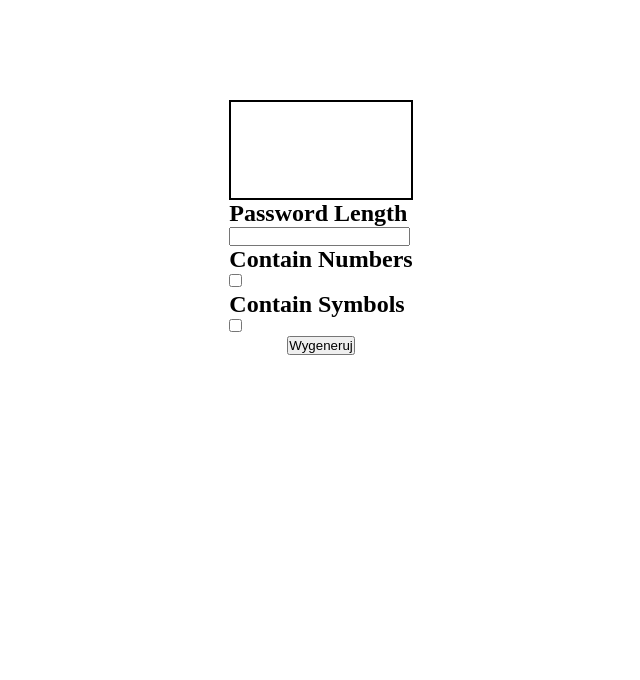
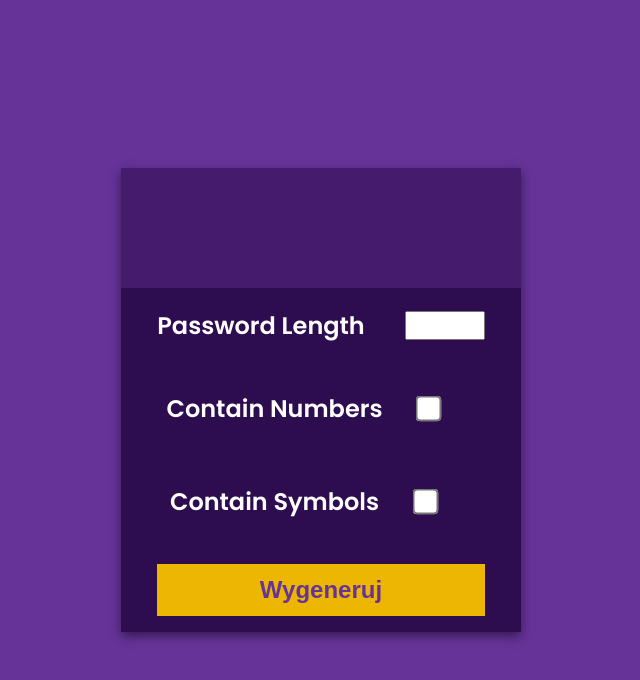
Before and after one commit to uhcats/Password-Generator-Javascript, a plain HTML site: page index.html in a window 1280 px wide. Shown: the whole page, without its empty margins (319-959 px from the left). Drawn offline with Linux system fonts and the light colour scheme.

Commit message:
Add some styles

```diff
--- a/index.html
+++ b/index.html
@@ -11,16 +11,24 @@
 
 <body>
   <div class='box'>
+    <div id='text' class='text'></div>
+
     <label>
-      <div id='text'></div>
-      <h2>Password Length</h2>
-      <input type='number' id='lengthNumber'>
-      <h2>Contain Numbers</h2>
-      <input type='checkbox' id='containNumber'>
-      <h2>Contain Symbols</h2>
-      <input type='checkbox' id='containSymbols'>
+      <div class='password'>
+        <h2>Password Length</h2>
+        <input type='number' id='lengthNumber' class='lengthNumber'>
+      </div>
+      <div class='number'>
+        <h2>Contain Numbers</h2>
+        <input type='checkbox' id='containNumber' class='containNumber'>
+      </div>
+
+      <div class='symbol'>
+        <h2>Contain Symbols</h2>
+        <input type='checkbox' id='containSymbols' class='containSymbols'>
+      </div>
+      <button id='btn' class='btn'>Wygeneruj</button>
     </label>
-    <button id='btn'>Wygeneruj</button>
   </div>
 
   <script src='script.js'></script>
--- a/script.js
+++ b/script.js
@@ -25,9 +25,15 @@ btn.addEventListener('click', () => {
 
 function useTemplate(letter) {
   let passwordLength = lengthNumber.value;
-  for (let i = 0; i < passwordLength; i++)
-    result += letter.charAt(Math.floor(Math.random() * letter.length));
-  text.innerText = result;
+  if (passwordLength > 20) {
+    alert('Your password is too long. Max size 20');
+  } else {
+    for (let i = 0; i < passwordLength; i++)
+      result += letter.charAt(Math.floor(Math.random() * letter.length));
+    text.innerText = result;
+  }
+
+
 }
 
 function checkChar() {
--- a/style.css
+++ b/style.css
@@ -1,21 +1,70 @@
-*{
-  margin: 0;
-  padding: 0;
-  box-sizing: border-box;
+@import url("https://fonts.googleapis.com/css2?family=Poppins:wght@200;400;600&display=swap");
+
+* {
+    box-sizing: border-box;
 }
 
-.box{
+body {
+    background-color: rebeccapurple;
+    color: white;
+    display: flex;
+    align-items: center;
+    justify-content: center;
+    font-family: "Poppins", sans-serif;
+    margin: 0;
+    min-height: 100vh;
+}
+
+.box {
   display: flex;
   flex-direction: column;
   justify-content: center;
   align-items: center;
-  margin-top: 100px;
+  background-color: rgb(46, 12, 80);
+  box-shadow: 0 4px 10px rgba(0, 0, 0, 0.5);
+  min-width: 400px;
+  flex-wrap: wrap;
+}
+.text{
+  flex-wrap: wrap;
+  width: 100%;
+  min-height: 120px;
+  background-color: rgb(69, 28, 109);
+  text-align: center;
+  line-height: 100px;
+  font-size: 40px;
+  padding: 20px;
+}
+.password,
+.number,
+.symbol {
+  display: flex;
+  flex-direction: row;
+  justify-content: center;
+  align-items: center;
+
+}
+.lengthNumber{
+  font-size: 20px;
+  width: 80px;
+  margin-left: 40px;
 }
 
-#text{
-  width: 100%;
-  height: 100px;
-  padding: 10px;
-  border: 2px solid black;
-  font-size: 30px;
+input[type=checkbox] {
+  margin: 40px;
+  transform: scale(2);
 }
+
+.btn {
+  background-color: #ecb602;
+    border: none;
+    color: rebeccapurple;
+    cursor: pointer;
+    display: block;
+    font-size: 1.5rem;
+    font-weight: bold;
+    padding: 0.75rem;
+    margin-top: 1rem;
+    margin-bottom: 1rem;
+    width: 100%;
+}
```
